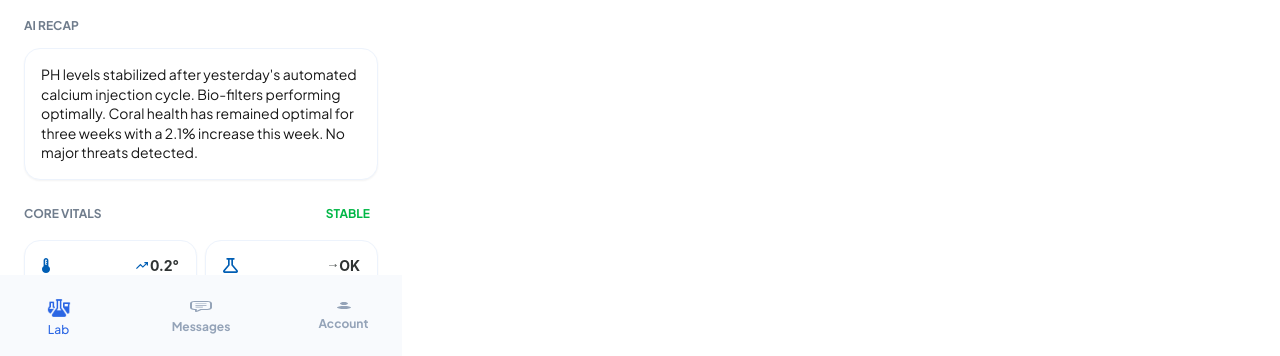
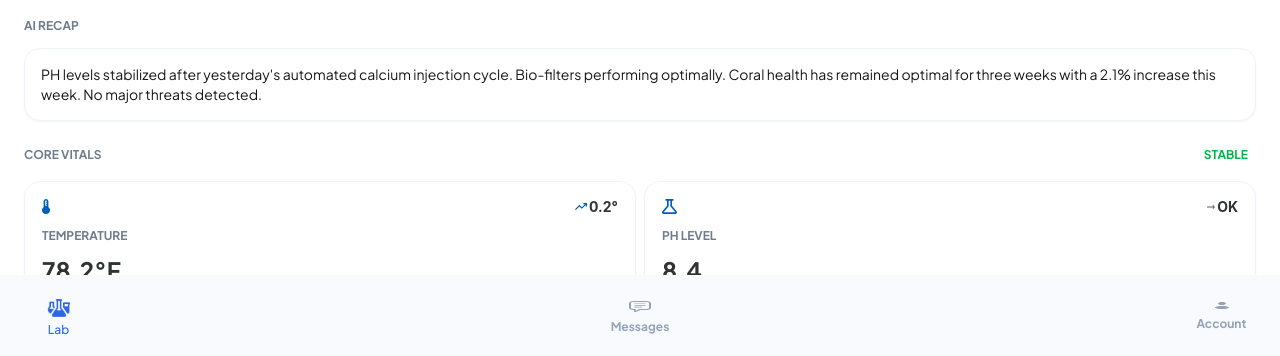
Before and after one commit to cohara21/Coral-Keepers-App, a website: page index.html in a window 1280 px wide. Shown: the part 444-800 px from the top of the page. Drawn offline with Linux system fonts and the light colour scheme.

Commit message:
Make app fill phone viewport and remove outer scroll

```diff
--- a/styles.css
+++ b/styles.css
@@ -57,6 +57,7 @@
 html, body {
     width: 100%;
     height: 100%;
+    overflow: hidden;
 }
 
 body {
@@ -68,17 +69,18 @@ body {
 
 /* ===== APP CONTAINER ===== */
 .app-container {
-    position: fixed;
+    position: relative;
     top: 0;
     left: 0;
-    width: 100%;
-    height: 100vh;
+    width: 100vw;
+    height: 100dvh;
     display: flex;
     flex-direction: column;
     background: white;
-    max-width: 402px;
-    max-height: 874px;
-    margin: 0 auto;
+    max-width: 100vw;
+    max-height: 100dvh;
+    margin: 0;
+    overflow: hidden;
 }
 
 /* ===== STATUS BAR ===== */
```
